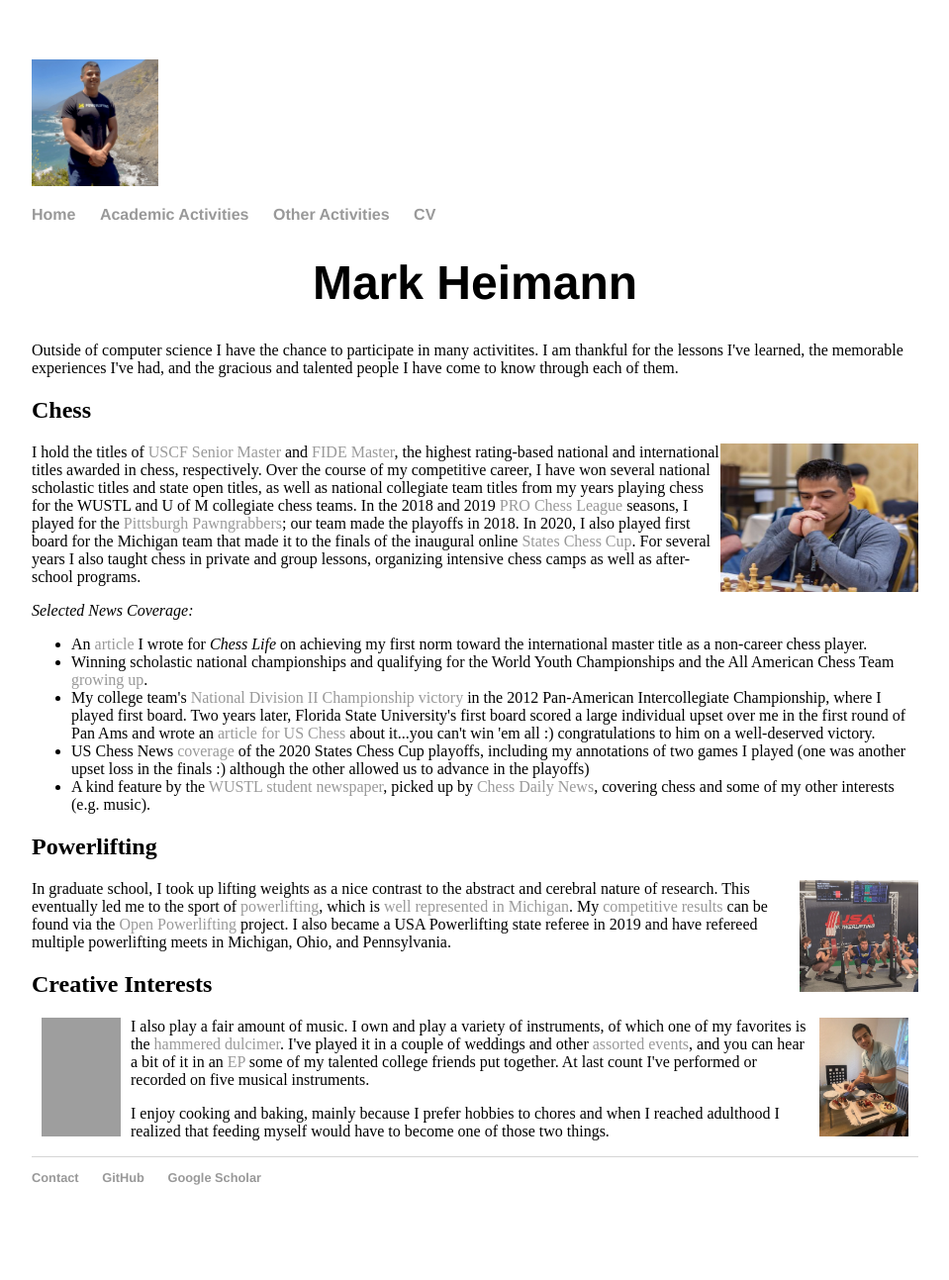
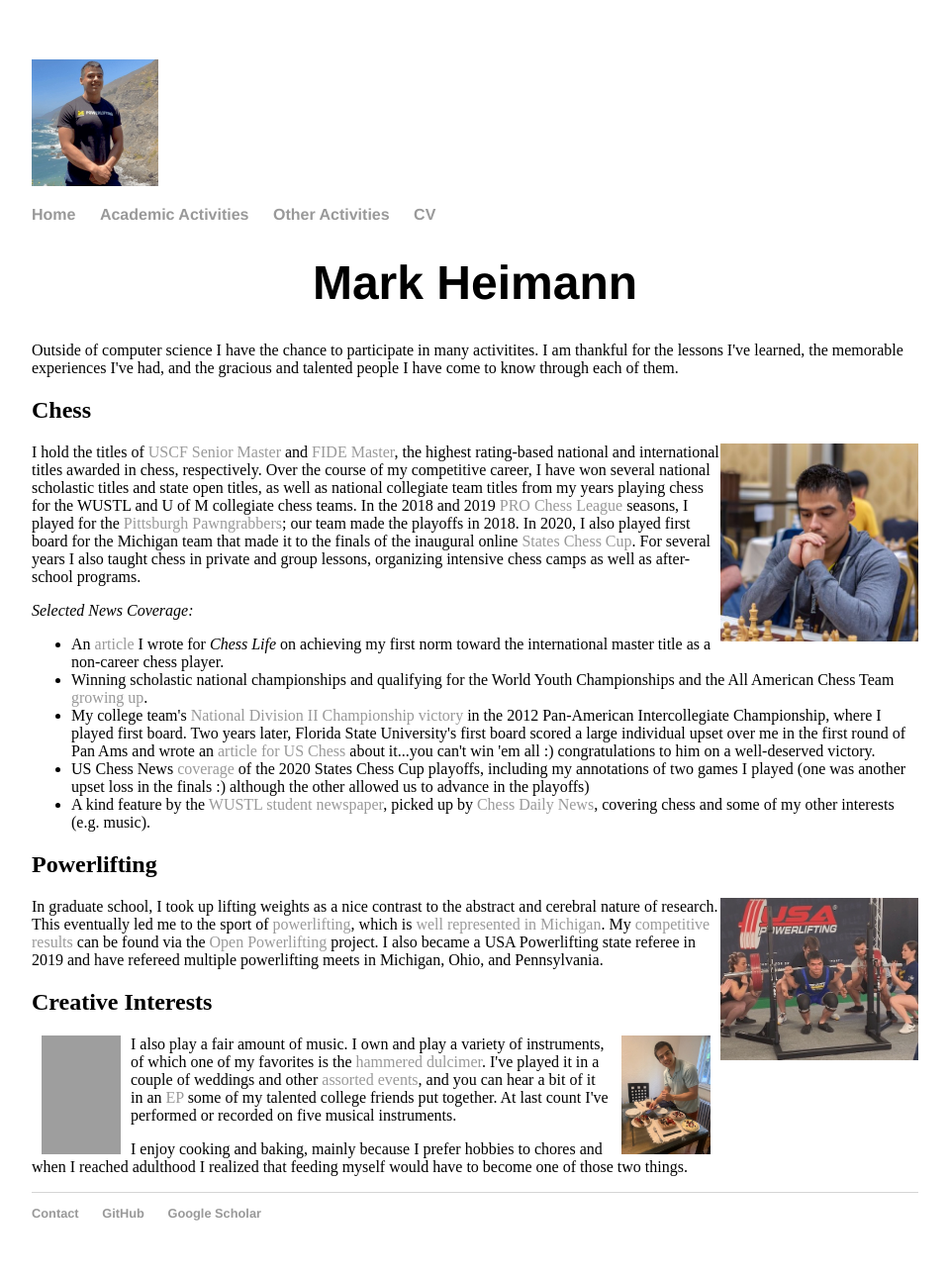
Before and after one commit to markheimann/markheimann.github.io, a Jekyll site: the page built from other.html, in a window 1280 px wide. Shown: the whole page at 99% size, without its empty margins (160-1119 px from the left). Built offline with Jekyll 4.4.1, drawn with Linux system fonts in a browser that asks for light colours; before the commit the page ends 1257 px from its top, so only the background shows below that; grey boxes are pictures that could not be loaded.

Commit message:
adjust image croppings

```diff
--- a/other.html
+++ b/other.html
@@ -9,7 +9,7 @@
 <link rel="stylesheet" type="text/css" href="css/main.css">
 <h2>Chess</h2>
 <p>
-<img src="assets/fun_figs/chess-NationalOpen.jpeg" align="right" style="width:200px;height:150px;">
+<img src="assets/fun_figs/chess-NationalOpen.jpeg" align="right" style="width:200px;height:200px;">
 I hold the titles of <a href="http://www.uschess.org/msa/MbrDtlMain.php?12802899">USCF Senior Master</a> and <a href="https://ratings.fide.com/card.phtml?event=2028441">FIDE Master</a>, the highest rating-based national and international titles awarded in chess, respectively.  Over the course of my competitive career, I have won several national scholastic titles and state open titles, as well as national collegiate team titles from my years playing chess for the WUSTL and U of M collegiate chess teams.  In the 2018 and 2019 <a href="https://www.prochessleague.com/">PRO Chess League</a> seasons, I played for the <a href="https://www.prochessleague.com/pittsburgh-pawngrabbers.html">Pittsburgh Pawngrabbers</a>; our team made the playoffs in 2018.  In 2020, I also played first board for the Michigan team that made it to the finals of the inaugural online <a href="https://stateschesscup.wordpress.com/">States Chess Cup</a>.  For several years I also taught chess in private and group lessons, organizing intensive chess camps as well as after-school programs.
 </p>
 <div class="blurb">
@@ -26,7 +26,7 @@
 
 <h2>Powerlifting</h2>
 <p>
-<img src="assets/fun_figs/lifting-squat.jpg" align="right" style="width:120px;height:113px;">
+<img src="assets/fun_figs/lifting-squat.jpg" align="right" style="width:200px;height:164px;">
 In graduate school, I took up lifting weights as a nice contrast to the abstract and cerebral nature of research.  This eventually led me to the sport of <a href="https://en.wikipedia.org/wiki/Powerlifting">powerlifting</a>, which is <a href="http://calloso.com/">well represented in Michigan</a>.  My <a href="https://www.openpowerlifting.org/u/markheimann">competitive results</a> can be found via the <a href="https://www.openpowerlifting.org/">Open Powerlifting</a> project.  I also became a USA Powerlifting state referee in 2019 and have refereed multiple powerlifting meets in Michigan, Ohio, and Pennsylvania.
 </p>
 <h2>Creative Interests</h2>
```
Also changed, not shown: assets/fun_figs/chess.jpeg (deleted), assets/fun_figs/lifting-squat.jpg, assets/mh-BigSur.jpg.
